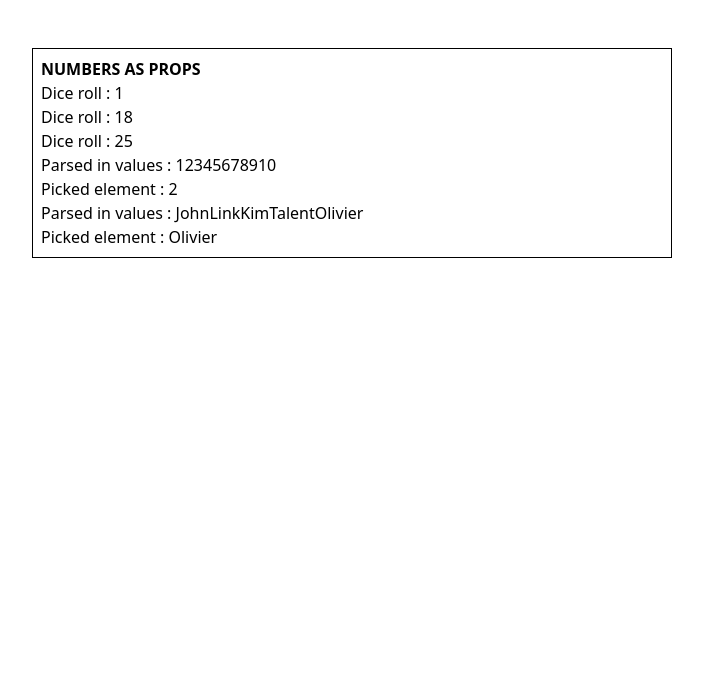
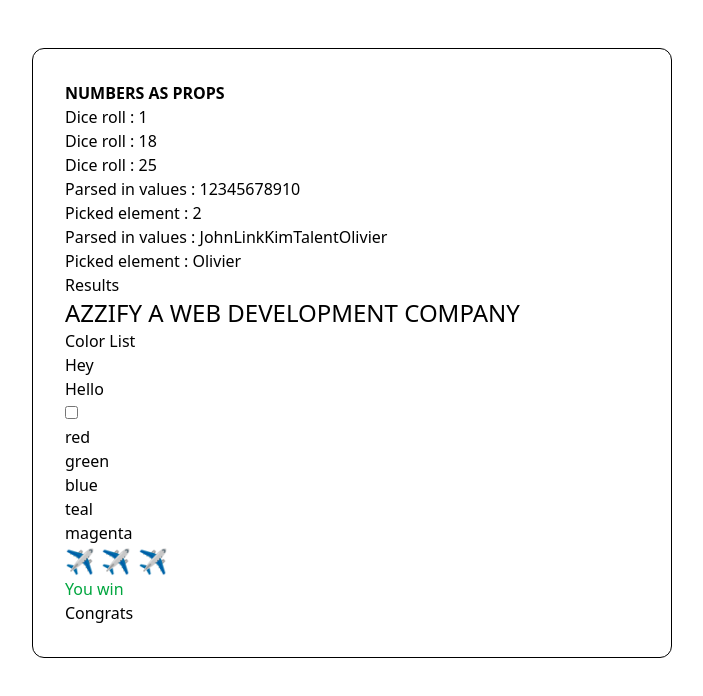
Before and after one commit to linkiratanga/VirtualR-practice-project, a React (Vite) app: page / in a window 1280 px wide. Shown: the top 696 px of the page, without its empty margins (288-991 px from the left). Built offline with nearby package versions, Linux system fonts and the light colour scheme.

Commit message:
Dynamic elements and styles

```diff
--- a/src/App.jsx
+++ b/src/App.jsx
@@ -1,21 +1,28 @@
 import { useState } from 'react'
-import './index.css'
+// import './index.css'
 // import RandomPokemon from "./Pokemon"
 import Gretting from "./Gretter"
 import Die from "./Die"
 import Picker from "./Picker"
+import DoubleDie from "./DoubleDie"
+import Heading from "./Heading"
+import ColorList from "./ColorList"
+import Game from "./SlotGame"
 
 export default function App() {
-  return ( <div className="mx-auto container bg-white border-1 p-2 my-12 w-6/12" >
+  return ( <div className="mx-auto container bg-white border-1 p-8 my-12 w-6/12 rounded-xl " >
      {/* <Gretting person = "Dwayne" time = "Good Morning"/>
       <Gretting person = "John" time = "Good Night" /> */}
       <p className='font-bold uppercase'>Numbers as props</p>
-      <Die sides/>
+      <Die sides/> {/* default props didn't work in Die.jsx 🚫🚫🚫 */}
       <Die sides ={20} />
       <Die sides = {100}/>
-      <Picker values = {[1, 2, 3, 4, 5, 6, 7, 8, 9, 10]}/> {/* stuff in curly braces means it pure javascript ✅✅✅ */}
+      <Picker values = {[1, 2, 3, 4, 5, 6, 7, 8, 9, 10]}/> {/* stuff in curly braces means it pure javascript or just js expression ✅✅✅ */}
       <Picker values ={["John", "Link", "Kim", "Talent", "Olivier"]}/>
+      <DoubleDie/>
+      <Heading content = "Azzify a web development company" dynamicStyles = "blue-600 text-2xl uppercase"/>
+      <ColorList colors = {["red", "green", "blue", "teal", "magenta"]}/>
+      <Game el1 = "✈" el2 = "✈" el3 = "✈"/>
       </div>
-
   );
 }
--- /dev/null
+++ b/src/ColorList.jsx
@@ -0,0 +1,9 @@
+export default function ColorList({colors}){
+    const elements = [ <p>Hey</p>, <p>Hello</p>, <input type = "checkbox"/> ]; // elements as array els
+    return <div>
+        <p>Color List</p>
+        {/* <p>{colors}</p> */}
+       {elements}
+       <ul>{colors.map(cur => <li className= {`text-${cur}-400`}>{cur}</li>)}</ul> {/* computing tailwind class name not working */}
+    </div>
+}
--- a/src/Die.jsx
+++ b/src/Die.jsx
@@ -1,5 +1,3 @@
-import "./index.css"
-
 export default function Die({sides=6}){ // Default props not working 🚫🚫🚫
     const randomRoll = Math.floor(Math.random() * sides) + 1;
     return <p> Dice roll : {randomRoll}</p>
--- /dev/null
+++ b/src/DoubleDie.jsx
@@ -0,0 +1,32 @@
+// import "./index.jss"
+
+
+// Create elements by conditions using tenary operator | with a place for an altenative
+// export default function DoubleDie(){
+//     const num1 = Math.floor(Math.random() * 3) + 1;
+//     const num2 = Math.floor(Math.random() * 3) + 1;
+//     return <>{num1 === num2 ? <p>You are a Champion</p> : null }</>
+
+// }
+
+// Create elements by conditions using short circuiting | withour an alternative
+// export default function DoubleDie(){
+//     const num1 = Math.floor(Math.random() * 3) + 1;
+//     const num2 = Math.floor(Math.random() * 3) + 1;
+//     return <>{num1 === num2 && <p>You are a Champion</p> }</>
+
+// }
+
+// Dynamic component styles 🚫🚫🚫 TailwindCSS
+export default function DoubleDie(){
+    const num1 = Math.floor(Math.random() * 3) + 1;
+    const num2 = Math.floor(Math.random() * 3) + 1;
+    return <div> <p className={num1 === num2? 'text-2xl text-green-600 uppercase' : null}>Results</p>
+        {num1 === num2 && <p>You are a Champion</p> }
+        </div>}
+
+// Setting inner content by conditions
+// export default function DoubleDie(){
+//     const num1 = Math.floor(Math.random() * 3) + 1;
+//     const num2 = Math.floor(Math.random() * 3) + 1;
+//     return <p>You {num1 === num2 ? 'Win' : "Lose" }</p>
--- a/src/Gretter.jsx
+++ b/src/Gretter.jsx
@@ -1,5 +1,3 @@
-import "./index.css"
-
 export default function Gretting(props){
     console.log(props.person);
     return <div> <p>Hey there, {props.person} </p>
--- /dev/null
+++ b/src/Heading.jsx
@@ -0,0 +1,7 @@
+// Dynamic style parsed as props using template literal
+
+export default function Heading ({dynamicStyles, content}){
+    return <div>
+        <h1 className={`${dynamicStyles}`}>{content}</h1>
+    </div>
+}
--- a/src/Picker.jsx
+++ b/src/Picker.jsx
@@ -1,4 +1,3 @@
-import "./index.css"
 
 export default function Picker({values}){
     const randomIndex = Math.floor(Math.random() * values.length) + 1;
--- a/src/Pokemon.jsx
+++ b/src/Pokemon.jsx
@@ -1,4 +1,3 @@
-
 function RandomPokemon(){
     const randNumb = Math.trunc(Math.random() * 150) + 1;
     const imagePoke = `https://raw.githubusercontent.com/PokeAPI/sprites/master/sprites/pokemon/other/official-artwork/${randNumb}.png`
--- /dev/null
+++ b/src/SlotGame.jsx
@@ -0,0 +1,7 @@
+export default function Game({el1, el2, el3}){
+    return <div>
+        <p className="text-2xl font-bold">{el1} {el2} {el3} </p>
+        {el1 === el2 && el2 === el3 ? <p className="text-green-600">You win</p> : <p className="text-red-600">You lose</p>}
+        {el1 === el2 && el2 === el3 ? <p>Congrats</p> : null}
+    </div>
+}
--- a/vite.config.js
+++ b/vite.config.js
@@ -5,5 +5,5 @@ import tailwindcss from "@tailwindcss/vite";
 // https://vite.dev/config/
 export default defineConfig({
   plugins: [react(), tailwindcss()],
-  base : process.env.VITE_BASE_PATH || "/react_learn",
+  base: process.env.VITE_BASE_PATH || "/react_learn",
 });
```
